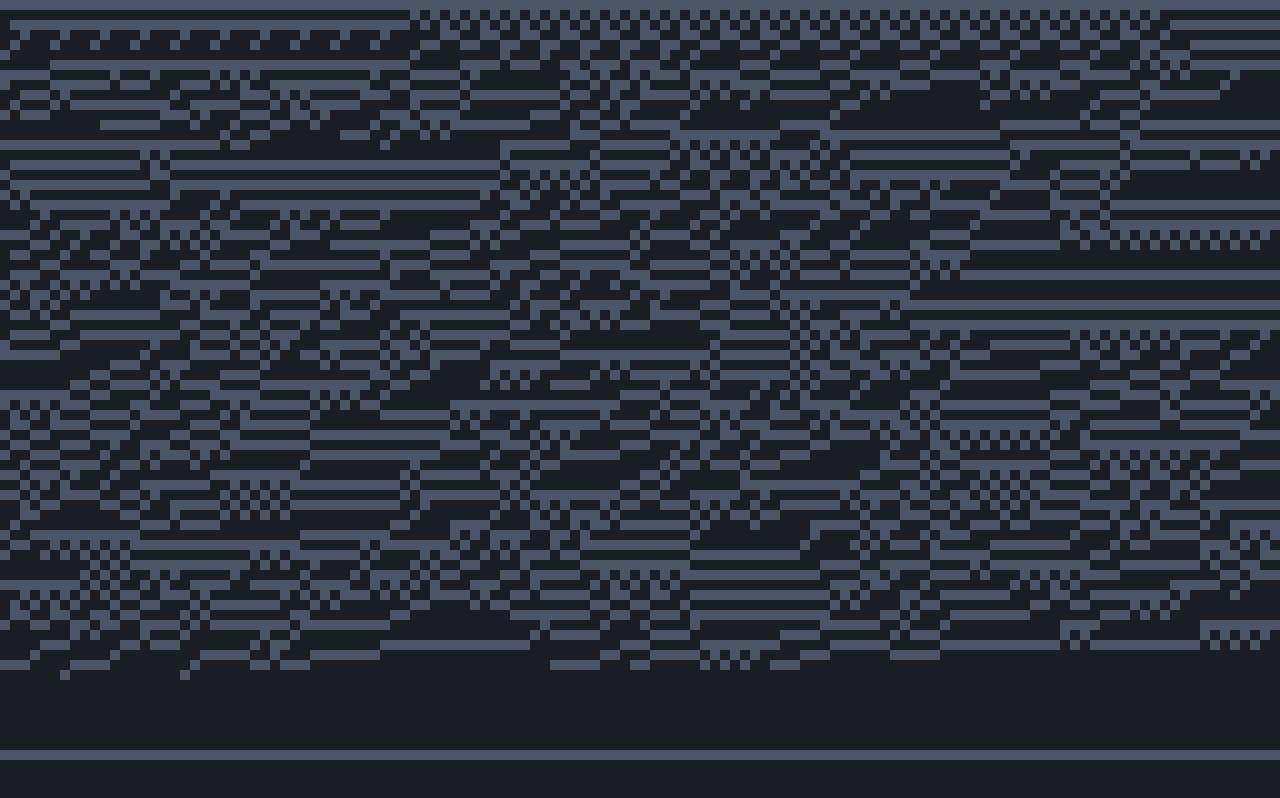
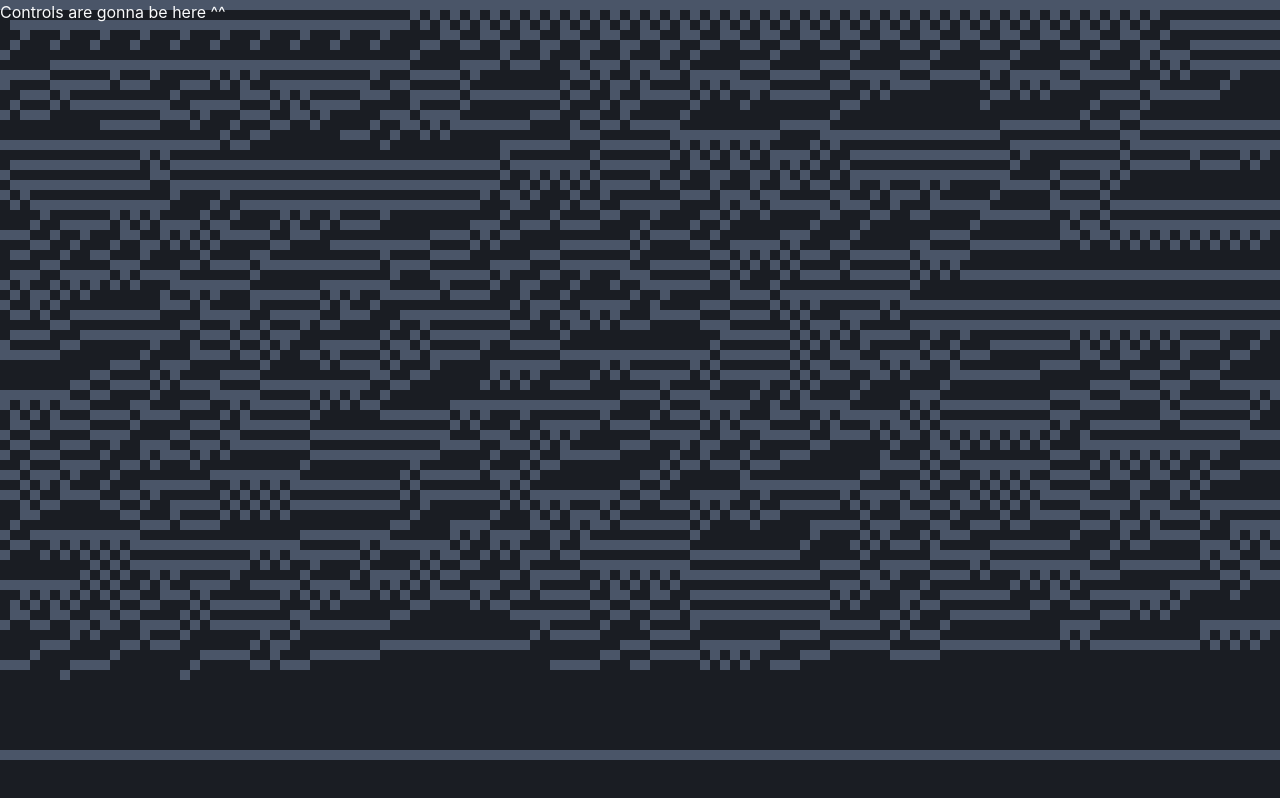
Before and after one commit to Iviv122/fireflies, a React (Vite) app: page / in a window 1280 px wide. Built offline with nearby package versions, Linux system fonts and the light colour scheme.

Commit message:
fixed as bg

```diff
--- a/src/App.tsx
+++ b/src/App.tsx
@@ -3,9 +3,17 @@ import Fireflies from "./components/fireflies"
 function App() {
 
   return (
-    <>
-      <Fireflies pixel_size={10} rule_number={1592}/>
-    </>
+    <div className="relative w-dvw h-dvh">
+
+      <div className="text-gray-50">
+        Controls are gonna be here ^^
+      </div>
+
+      <Fireflies
+      pixel_size={10}
+      rule_number={1592}
+      className="absolute top-0 left-0 w-full h-full z-[-1]"/>
+    </div>
   )
 }
 
--- a/src/components/fireflies.tsx
+++ b/src/components/fireflies.tsx
@@ -13,10 +13,11 @@ import { useRef, useEffect } from "react";
 
 interface FirefliesProps{
     pixel_size: number,
-    rule_number: number
+    rule_number: number,
+    className?: string
 };
 
-export default function Fireflies({pixel_size,rule_number} : FirefliesProps) {
+export default function Fireflies({pixel_size,rule_number,className} : FirefliesProps) {
     const canvasRef = useRef<HTMLCanvasElement>(null);
 
     useEffect(() => {
@@ -93,8 +94,6 @@ export default function Fireflies({pixel_size,rule_number} : FirefliesProps) {
                     }
                 }
 
-
-
                 [cur, neew] = [cur, neew];
                 animationId = requestAnimationFrame(() => iterate(row + 1));
             }
@@ -116,6 +115,6 @@ export default function Fireflies({pixel_size,rule_number} : FirefliesProps) {
 
 
     return (
-        <canvas ref={canvasRef}/>
+        <canvas ref={canvasRef} className={className}/>
     );
 }
```
Also changed, not shown: src/components/controls.tsx (deleted).
